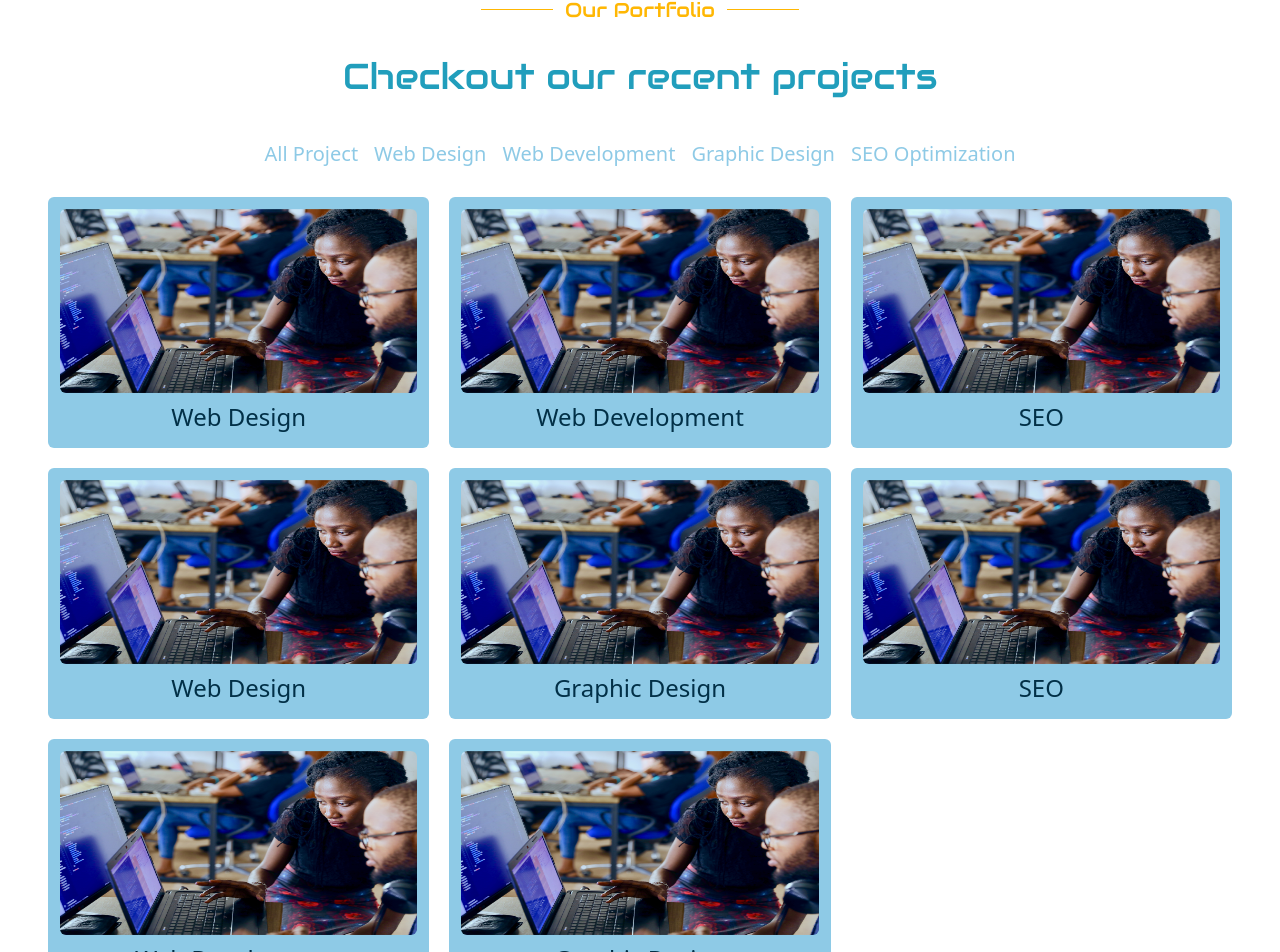
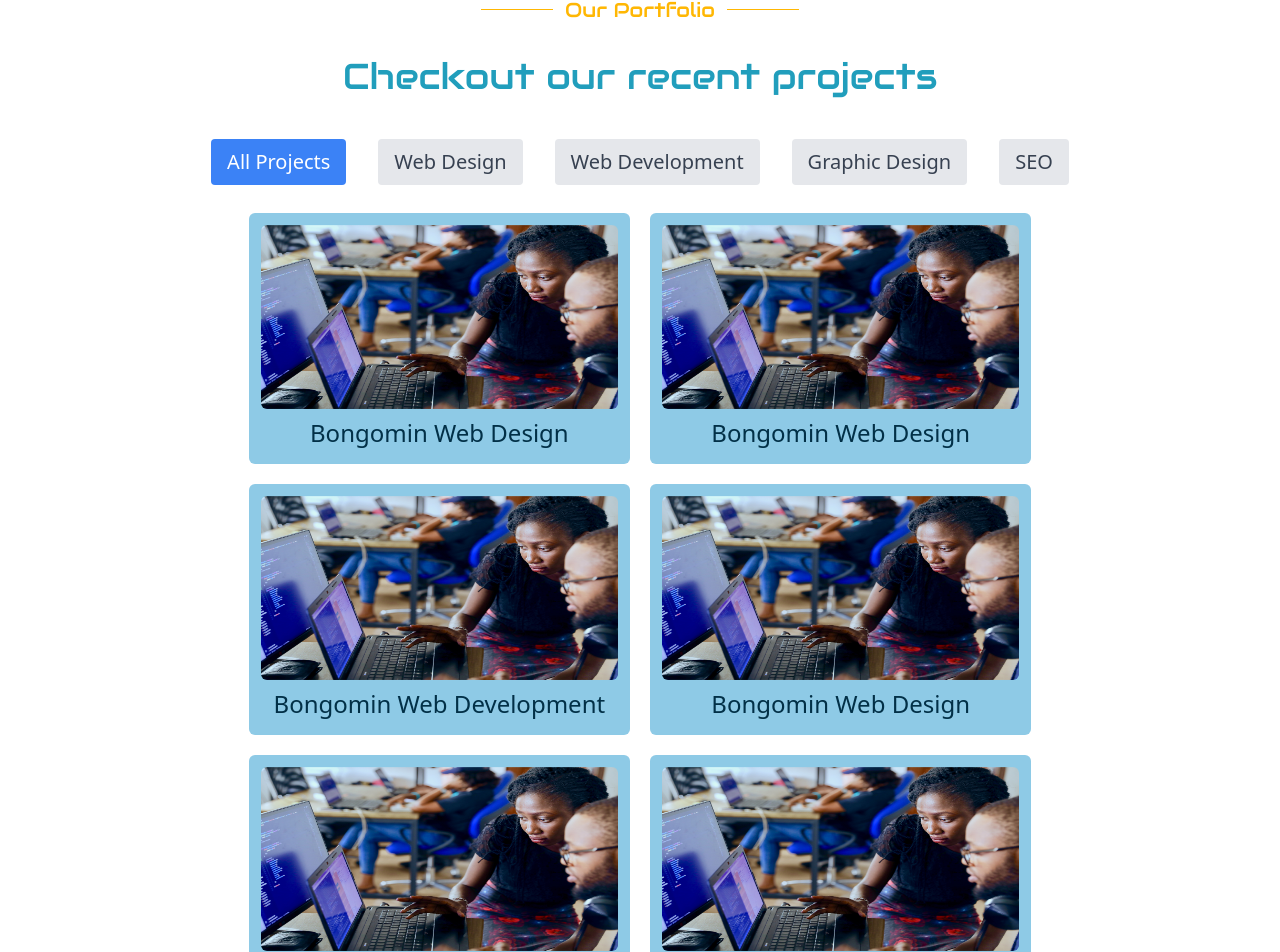
Before and after one commit to bongomin256/bongomin_designs, a React (Vite) app: page / in a window 1280 px wide. Shown: the part 3054-4006 px from the top of the page. Built offline with nearby package versions, Linux system fonts and the light colour scheme.

Commit message:
changed style and made the tab to work

```diff
--- a/data.json
+++ b/data.json
@@ -3,22 +3,22 @@
     {
       "icon": "./assets/web-design.png",
       "title": "Web Design",
-      "description": "Lorem ipsum dolor sit amet, consectetur adipiscing elit, sed do eiusmod tempor incididunt ut labore et dolore magna aliqua. Ut enim ad minim veniam, quis nostrud exercitation ullamco laboris nisi ut aliquip ex ea commodo consequat."
+      "description": "Transform your vision into a stunning reality with our innovative web design services. Our creative experts craft visually appealing and user-friendly designs tailored to elevate your brand's online presence. Ready to stand out? Request a quote now!"
     },
     {
       "icon": "./assets/coding.png",
       "title": "Web Development",
-      "description": "Lorem ipsum dolor sit amet, consectetur adipiscing elit, sed do eiusmod tempor incididunt ut labore et dolore magna aliqua. Ut enim ad minim veniam, quis nostrud exercitation ullamco laboris nisi ut aliquip ex ea commodo consequat."
+      "description": "Bring your ideas to life with our robust web development solutions. Our skilled developers build high-performing, secure, and scalable websites that drive results and enhance user experience. Get your project started today!"
     },
     {
       "icon": "./assets/ux-design.png",
       "title": "UX/UI/Graphic ",
-      "description": "Lorem ipsum dolor sit amet, consectetur adipiscing elit, sed do eiusmod tempor incididunt ut labore et dolore magna aliqua. Ut enim ad minim veniam, quis nostrud exercitation ullamco laboris nisi ut aliquip ex ea commodo consequat."
+      "description": "Enhance user satisfaction with our expert UX/UI design services. We focus on creating intuitive and engaging interfaces that ensure seamless navigation and a delightful user experience. Let’s make your digital product exceptional."
     },
     {
       "icon": "./assets/search-engine-optimisation.png",
       "title": "SEO Optimization",
-      "description": "Lorem ipsum dolor sit amet, consectetur adipiscing elit, sed do eiusmod tempor incididunt ut labore et dolore magna aliqua. Ut enim ad minim veniam, quis nostrud exercitation ullamco laboris nisi ut aliquip ex ea commodo consequat."
+      "description": "Boost your online visibility and attract more traffic with our comprehensive SEO optimization services. Our strategies are designed to improve search engine rankings and drive organic growth for your business. Ready to grow?"
     }
   ],
   "portfolio": [
--- a/src/components/PortfolioCard.jsx
+++ b/src/components/PortfolioCard.jsx
@@ -3,14 +3,9 @@
 
 // eslint-disable-next-line react/prop-types
 
-const PortfolioCard = ({ category, projects }) => (
-  <>
-    {projects &&
-      projects.map((project, index) => (
-        <section
-          key={index}
-          className="p-3 rounded-md bg-body-text md:w-[15.208rem] md:h-[15.688rem] lg:w-[23.833rem] lg:h-[15.688rem]"
-        >
+const PortfolioCard = ({ project }) => {
+  return (
+    <section className="p-3 rounded-md bg-body-text md:w-[15.208rem] md:h-[15.688rem] lg:w-[23.833rem] lg:h-[15.688rem]">
       <div>
         <div>
           <img
@@ -20,12 +15,56 @@ const PortfolioCard = ({ category, projects }) => (
           />
         </div>
         <p className="py-2 text-xl font-semibold leading-9 text-center text-pri-bg lg:text-2xl lg:font-medium">
-              {category}
+          {project.projectName}
         </p>
       </div>
     </section>
-      ))}
-  </>
   );
+};
 
+// const PortfolioCard = ({ category, projects }) => (
+//   <>
+//     {projects &&
+//       projects.map((project, index) => (
+//         <section
+//           key={index}
+//           className="p-3 rounded-md bg-body-text md:w-[15.208rem] md:h-[15.688rem] lg:w-[23.833rem] lg:h-[15.688rem]"
+//         >
+//           <div>
+//             <div>
+//               <img
+//                 src={project.imgUrl}
+//                 alt={project.projectName}
+//                 className="w-full rounded-md lg:w-[22.5rem] lg:h-[11.5rem]"
+//               />
+//             </div>
+//             <p className="py-2 text-xl font-semibold leading-9 text-center text-pri-bg lg:text-2xl lg:font-medium">
+//               {category}
+//             </p>
+//           </div>
+//         </section>
+//       ))}
+//   </>
+// );
+
+// const PortfolioCard = ({ project }) => (
+//   <section className="p-3 rounded-md bg-body-text md:w-[15.208rem] md:h-[15.688rem] lg:w-[23.833rem] lg:h-[15.688rem]">
+//     <div>
+//       <div>
+//         <img
+//           src={project.imgUrl}
+//           alt={project.projectName}
+//           className="w-full rounded-md lg:w-[22.5rem] lg:h-[11.5rem]"
+//         />
+//       </div>
+//       <p className="py-2 text-xl font-semibold leading-9 text-center text-pri-bg lg:text-2xl lg:font-medium">
+//         {project.projectName}
+//       </p>
+//       <p className="text-center text-gray-700">{project.taskDescription}</p>
+//       <a href={project.url} className="text-blue-500 hover:underline">
+//         View Project
+//       </a>
+//     </div>
+//   </section>
+// );
 export default PortfolioCard;
--- a/src/components/PortfolioHome.jsx
+++ b/src/components/PortfolioHome.jsx
@@ -1,10 +1,48 @@
-import data from "../../data.json";
+import { useState, useEffect } from "react";
+
+// import data from "../../data.json";
 
 import SectionLayout from "../layouts/SectionLayout";
 import PortfolioCard from "./PortfolioCard";
 
 const PortfolioHome = ({ bgDefault }) => {
-  const portfolioData = data.portfolio;
+  const [portfolioData, setPortfolioData] = useState([]);
+  const [filteredData, setFilteredData] = useState([]);
+  const [activeTab, setActiveTab] = useState("All Projects");
+
+  const tabs = [
+    "All Projects",
+    "Web Design",
+    "Web Development",
+    "Graphic Design",
+    "SEO",
+  ];
+
+  useEffect(() => {
+    fetch("/data.json")
+      .then((response) => response.json())
+      .then((data) => {
+        setPortfolioData(data.portfolio);
+        setFilteredData(data.portfolio.flatMap((item) => item.projects)); // Initialize with all projects
+        console.log(filteredData);
+      })
+      .catch((error) => console.error("Error fetching the data:", error));
+  }, []);
+
+  // Filter projects based on the active tab
+  useEffect(() => {
+    if (portfolioData.length > 0) {
+      if (activeTab === "All Projects") {
+        setFilteredData(portfolioData.flatMap((item) => item.projects));
+      } else {
+        const category = portfolioData.find(
+          (item) => item.category === activeTab
+        );
+        setFilteredData(category ? category.projects : []);
+      }
+    }
+  }, [activeTab, portfolioData]);
+
   return (
     <SectionLayout bgDefault={`bg-white`}>
       <section>
@@ -22,22 +60,33 @@ const PortfolioHome = ({ bgDefault }) => {
         </div>
         <section>
           <ul className="flex flex-row flex-wrap gap-4 text-heading3-sm mb-7 lg:justify-center">
-            <li>All Project</li>
-            <li>Web Design</li>
-            <li>Web Development</li>
-            <li>Graphic Design</li>
-            <li>SEO Optimization</li>
+            {tabs &&
+              tabs.map((tab) => (
+                <li
+                  key={tab}
+                  className={`px-4 py-2 mx-2 transition-all ease-in-out duration-300 ${
+                    activeTab === tab
+                      ? "bg-blue-500 text-white"
+                      : "bg-gray-200 text-gray-700"
+                  } rounded cursor-pointer`}
+                  onClick={() => setActiveTab(tab)}
+                >
+                  {tab}
+                </li>
+              ))}
           </ul>
-          <div className="grid gap-3 md:grid-flow-col md:grid-rows-3 md:justify-center lg:gap-5 ">
-            {/* flex flex-col gap-3 md:flex-row */}
-            {portfolioData &&
-              portfolioData.map((item) => (
-                <PortfolioCard
-                  key={item.category}
-                  category={item.category}
-                  projects={item.projects}
-                />
-              ))}
+          <div className="flex flex-col justify-center gap-3 transition-all duration-500 ease-in-out md:flex-row md:gap-5 md:flex-wrap">
+            {/* grid gap-3 md:grid-flow-col md:grid-rows-3 md:justify-center
+            lg:gap-5 */}
+
+            {filteredData.map((project, index) => (
+              <PortfolioCard
+                key={index}
+                category={activeTab}
+                catName={portfolioData.categoru}
+                project={project}
+              />
+            ))}
           </div>
         </section>
       </section>
--- /dev/null
+++ b/src/components/Seo.jsx
@@ -0,0 +1,5 @@
+const Seo = () => {
+  return <div>Seo</div>;
+};
+
+export default Seo;
--- /dev/null
+++ b/src/components/UxUi.jsx
@@ -0,0 +1,5 @@
+const UxUi = () => {
+  return <div>UxUi</div>;
+};
+
+export default UxUi;
--- /dev/null
+++ b/src/components/WebDesign.jsx
@@ -0,0 +1,8 @@
+// import data from '../../data.json'
+
+const WebDesign = () => {
+  // const webDesignData = data.portfolio
+  return <div>WebDesign</div>;
+};
+
+export default WebDesign;
--- /dev/null
+++ b/src/components/WebDevelopment.jsx
@@ -0,0 +1,5 @@
+const WebDevelopment = () => {
+  return <div>WebDevelopment</div>;
+};
+
+export default WebDevelopment;
```
Lines whose indentation alone changed are shown as unchanged.
